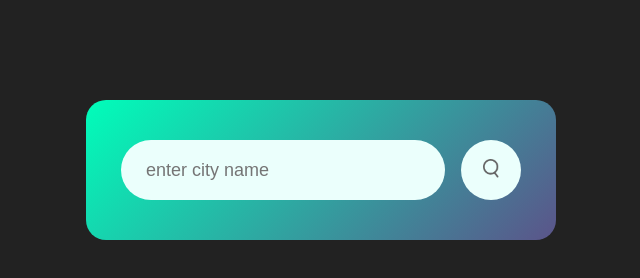
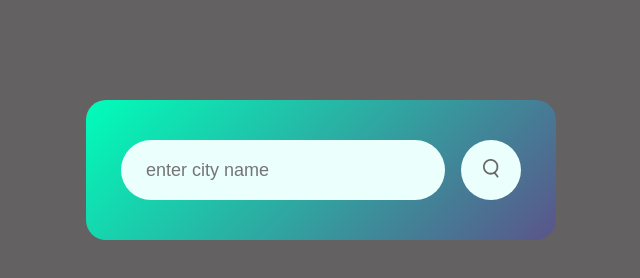
Before and after one commit to malikadeel1/Weather-App-with-Api, a plain HTML site: page index.html in a window 1280 px wide. Shown: the whole page, without its empty margins (319-959 px from the left). Drawn offline with Linux system fonts and the light colour scheme.

Commit message:
change background color

```diff
--- a/style.css
+++ b/style.css
@@ -5,7 +5,7 @@
     box-sizing: border-box;
 }
 body{
-    background-color: #222;
+    background-color: #636161;
 }
 .card{
     width: 90%;
```
